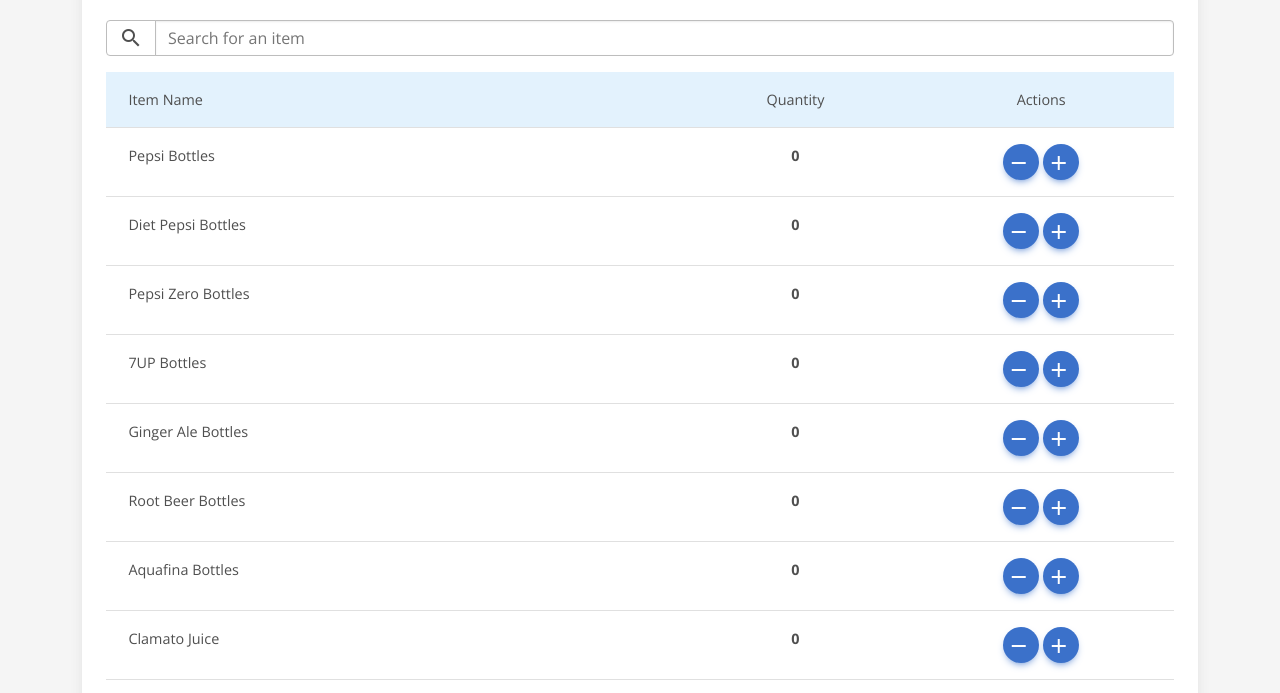
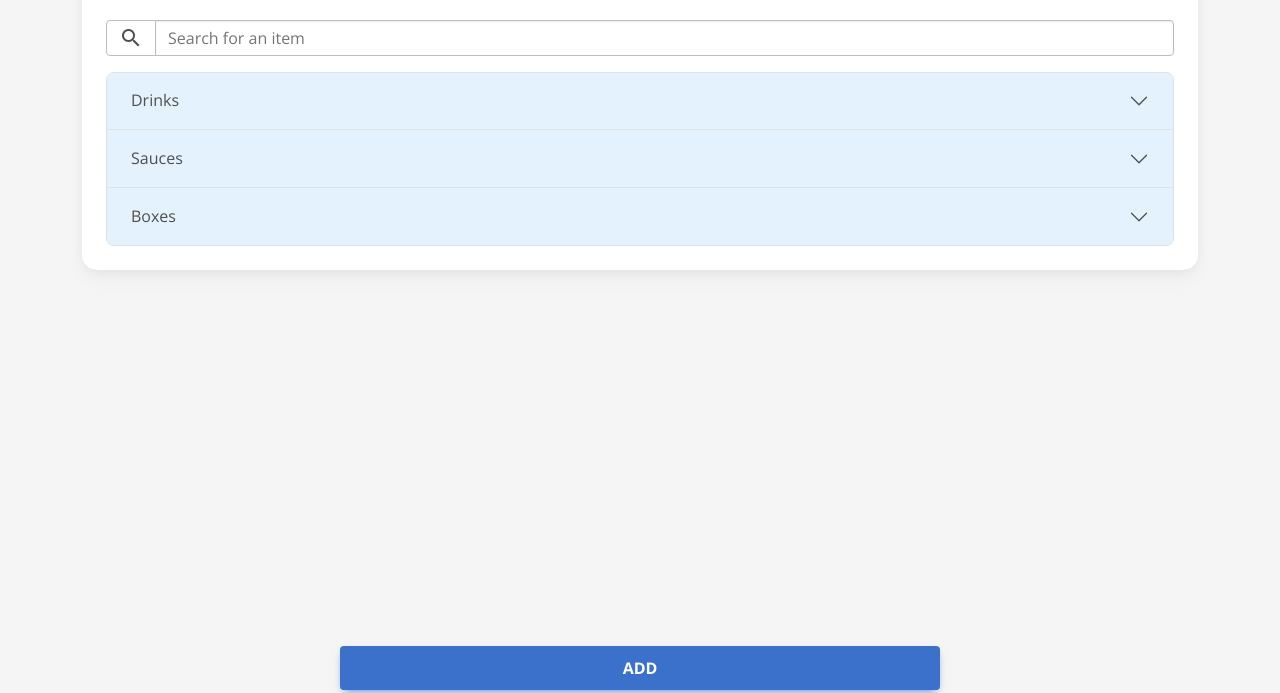
Before and after one commit to Shubham-pb08/Orderlist, a plain HTML site: page index.html in a window 1280 px wide. Shown: the part 90-783 px from the top of the page. Drawn offline with nearby package versions, Linux system fonts and the light colour scheme.

Commit message:
Update index.html

```diff
--- a/index.html
+++ b/index.html
@@ -29,9 +29,6 @@
         h2, h3, th, .btn {
             font-weight: 700;
         }
-        .table th {
-            background-color: #e3f2fd;
-        }
         .btn {
             font-size: 1rem;
         }
@@ -39,10 +36,18 @@
             vertical-align: middle;
             margin-right: 5px;
         }
-        .action-buttons {
-            display: flex;
-            gap: 4px;
-            justify-content: center;
+        .accordion-button {
+            background-color: #e3f2fd;
+        }
+        .fixed-bottom-button {
+            position: fixed;
+            bottom: 20px;
+            left: 50%;
+            transform: translateX(-50%);
+            width: 90%;
+            max-width: 600px;
+            padding: 10px;
+            z-index: 1000;
         }
     </style>
 </head>
@@ -59,23 +64,13 @@
                 <input type="text" id="search-input" class="form-control" placeholder="Search for an item">
             </div>
 
-            <div class="table-responsive">
-                <table class="table table-hover">
-                    <thead>
-                        <tr>
-                            <th>Item Name</th>
-                            <th class="text-center">Quantity</th>
-                            <th class="text-center">Actions</th>
-                        </tr>
-                    </thead>
-                    <tbody id="order-list">
-                        <!-- List items will be dynamically added here -->
-                    </tbody>
-                </table>
+            <!-- Accordion List for Categories -->
+            <div class="accordion" id="categoryAccordion">
+                <!-- Accordion items will be dynamically added here -->
             </div>
 
             <!-- Add Button -->
-            <button id="submit-btn" class="btn btn-primary btn-block">
+            <button id="submit-btn" class="btn btn-primary fixed-bottom-button">
                 Add
             </button>
 
@@ -144,19 +139,7 @@
             "Caramel Topping",
             "Chocolate Topping",
             "Plum Sauce Portions",
-            "BBQ Sauce Portions",
-            "Coleslaw Dressing",
-            "Mayonnaise Dine In",
-            "Chalet Dressing Dine In",
-            "Mighty Caesar Dressing Portions",
-            "Chalet Dressing Portions",
-            "Italian Dressing Portions",
-            "Balsamic Dressing Portions",
-            "Sour Cream Portions",
-            "Butter Pots",
-            "Sour Cream 4L",
-            "Garlic Butter Spread",
-            "Margarine Bucket"
+            "BBQ Sauce Portions"
         ],
         Boxes: [
             "Ala Carte Boxes",
@@ -179,118 +162,64 @@
             "Paper Bags Medium",
             "Paper Bags Small",
             "Bowl Holders"
-        ],
-        Perishables: [
-            "Lettuce Romaine",
-            "Lettuce Chopped",
-            "Lettuce Leaf",
-            "Heritage Blend",
-            "Coleslaw Cabbage",
-            "Shredded Carrots",
-            "Tomatoes",
-            "Red Onions",
-            "Spring Onions",
-            "Broccoli",
-            "Cauliflower",
-            "Lemons",
-            "Cucumbers",
-            "Jumbo Fries Potatoes",
-            "Baked Potatoes"
-        ],
-        Frozen: [
-            "Ribs",
-            "Wings",
-            "Tenders",
-            "Perogies",
-            "Crispy Sandwich",
-            "Green Beans",
-            "Sweet Potato Fries",
-            "Mashed Potatoes",
-            "Pot Pie Mix",
-            "Mini Donuts",
-            "Apple Pie",
-            "Coconut Pie",
-            "Lemon Pie",
-            "Cheese Cake",
-            "Molten Lava Cake",
-            "Broccoli Soup Mix",
-            "Spring Rolls Sheets",
-            "Tortilla 12”",
-            "Ace Buns 4”",
-            "Kids Buns 3.5”",
-            "Dinner Rolls",
-            "Hoagie Rolls",
-            "White Bread",
-            "Beef Burgers",
-            "Mini Burgers",
-            "Veggie Burgers",
-            "Kids Pizza",
-            "Kids Mac and Cheese Balls",
-            "Whipped Cream",
-            "Pot Pie Lids Sheet 36 Qt."
-        ],
-        Seasonings: [
-            "Chalet Seasoning",
-            "Steak Spice Seasoning",
-            "Garlic Mesquite Seasoning",
-            "Cajun Seasoning",
-            "Cinnamon Sugar",
-            "Sprinkles",
-            "Oreo Crunch"
-        ],
-        Cook: [
-            "Chicken Totes",
-            "Chalet Seasoning Mix",
-            "Gravy Mix",
-            "Chicken Soup Mix",
-            "Rice Pilaf Seasoning",
-            "Rice",
-            "Salt",
-            "Noodles"
         ]
     };
 
-    // Reference to the order and selected items table
-    const orderList = document.getElementById('order-list');
+    const categoryAccordion = document.getElementById('categoryAccordion');
     const selectedItemsTable = document.getElementById('selected-items-table').querySelector('tbody');
     const tableContainer = document.querySelector('.table-container');
     const searchInput = document.getElementById('search-input');
 
-    // Function to render list items with quantity controls
-    function renderItems(itemsToRender) {
-        orderList.innerHTML = '';
-        itemsToRender.forEach(({ name }) => {
-            const tableRow = document.createElement('tr');
-            tableRow.innerHTML = `
-                <td>${name}</td>
+    // Function to create accordion items for each category
+    function renderAccordionItems(items) {
+        categoryAccordion.innerHTML = '';
+        Object.entries(items).forEach(([category, items], index) => {
+            const accordionItem = document.createElement('div');
+            accordionItem.classList.add('accordion-item');
+            accordionItem.innerHTML = `
+                <h2 class="accordion-header" id="heading${index}">
+                    <button class="accordion-button collapsed" type="button" data-mdb-toggle="collapse"
+                        data-mdb-target="#collapse${index}" aria-expanded="false" aria-controls="collapse${index}">
+                        ${category}
+                    </button>
+                </h2>
+                <div id="collapse${index}" class="accordion-collapse collapse" aria-labelledby="heading${index}"
+                    data-mdb-parent="#categoryAccordion">
+                    <div class="accordion-body">
+                        <table class="table table-hover">
+                            <tbody>
+                                ${items.map(item => `
+                                    <tr>
+                                        <td>${item}</td>
                                         <td class="text-center">
                                             <span class="quantity fw-bold">0</span>
                                         </td>
-                <td class="text-center action-buttons">
-                    <button class="btn btn-floating btn-primary decrease">
+                                        <td class="text-center">
+                                            <button class="btn btn-floating btn-primary decrease me-2">
                                                 <i class="material-icons">remove</i>
                                             </button>
                                             <button class="btn btn-floating btn-primary increase">
                                                 <i class="material-icons">add</i>
                                             </button>
                                         </td>
+                                    </tr>
+                                `).join('')}
+                            </tbody>
+                        </table>
+                    </div>
+                </div>
             `;
-            orderList.appendChild(tableRow);
+            categoryAccordion.appendChild(accordionItem);
         });
     }
 
-    // Flatten inventory into an array of objects with
-    // Flatten inventory into an array of objects with name
-    const allItems = Object.values(inventory).flatMap(items =>
-        items.map(name => ({ name }))
-    );
-
-    renderItems(allItems);
+    // Initial rendering of accordion items
+    renderAccordionItems(inventory);
 
     // Function to update the selected items table
     function updateSelectedItems() {
         selectedItemsTable.innerHTML = '';
-        document.querySelectorAll('#order-list tr').forEach(row => {
+        document.querySelectorAll('.accordion-body tr').forEach(row => {
             const itemName = row.children[0].textContent;
             const quantity = parseInt(row.querySelector('.quantity').textContent);
             if (quantity > 0) {
@@ -321,7 +250,7 @@
     }
 
     // Event listeners for quantity controls
-    orderList.addEventListener('click', (event) => {
+    categoryAccordion.addEventListener('click', (event) => {
         if (event.target.closest('.increase')) {
                         const quantityElement = event.target.closest('tr').querySelector('.quantity');
             quantityElement.textContent = parseInt(quantityElement.textContent) + 1;
@@ -349,8 +278,17 @@
     // Event listener for the search input
     searchInput.addEventListener('input', (e) => {
         const searchTerm = e.target.value.toLowerCase();
-        const filteredItems = allItems.filter(item => item.name.toLowerCase().includes(searchTerm));
-        renderItems(filteredItems);
+        const filteredInventory = {};
+
+        // Filter items based on the search term and category
+        Object.entries(inventory).forEach(([category, items]) => {
+            const filteredItems = items.filter(item => item.toLowerCase().includes(searchTerm));
+            if (filteredItems.length > 0) {
+                filteredInventory[category] = filteredItems;
+            }
+        });
+
+        renderAccordionItems(filteredInventory);
     });
 </script>
 
```
Lines whose indentation alone changed are shown as unchanged.
